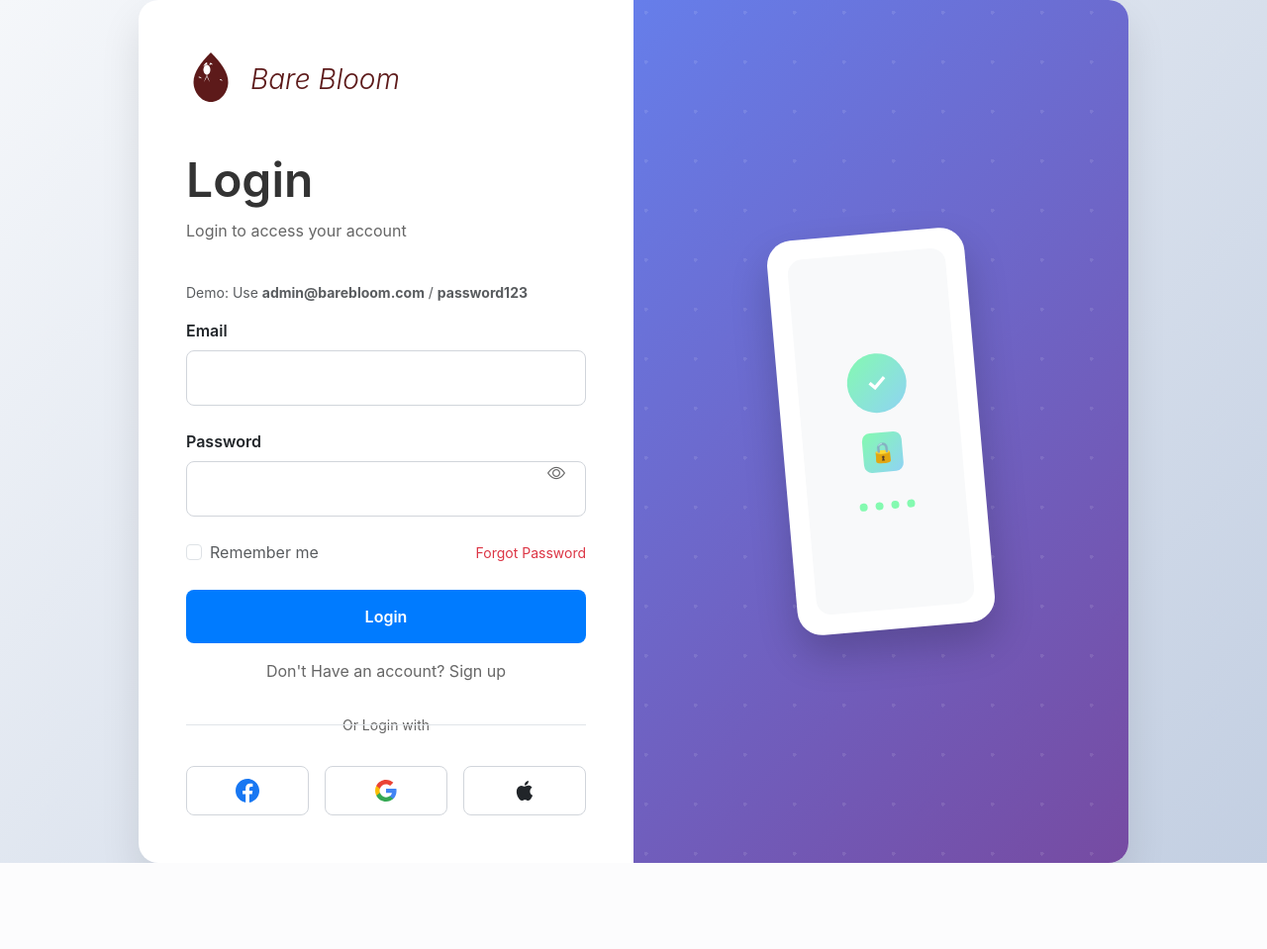
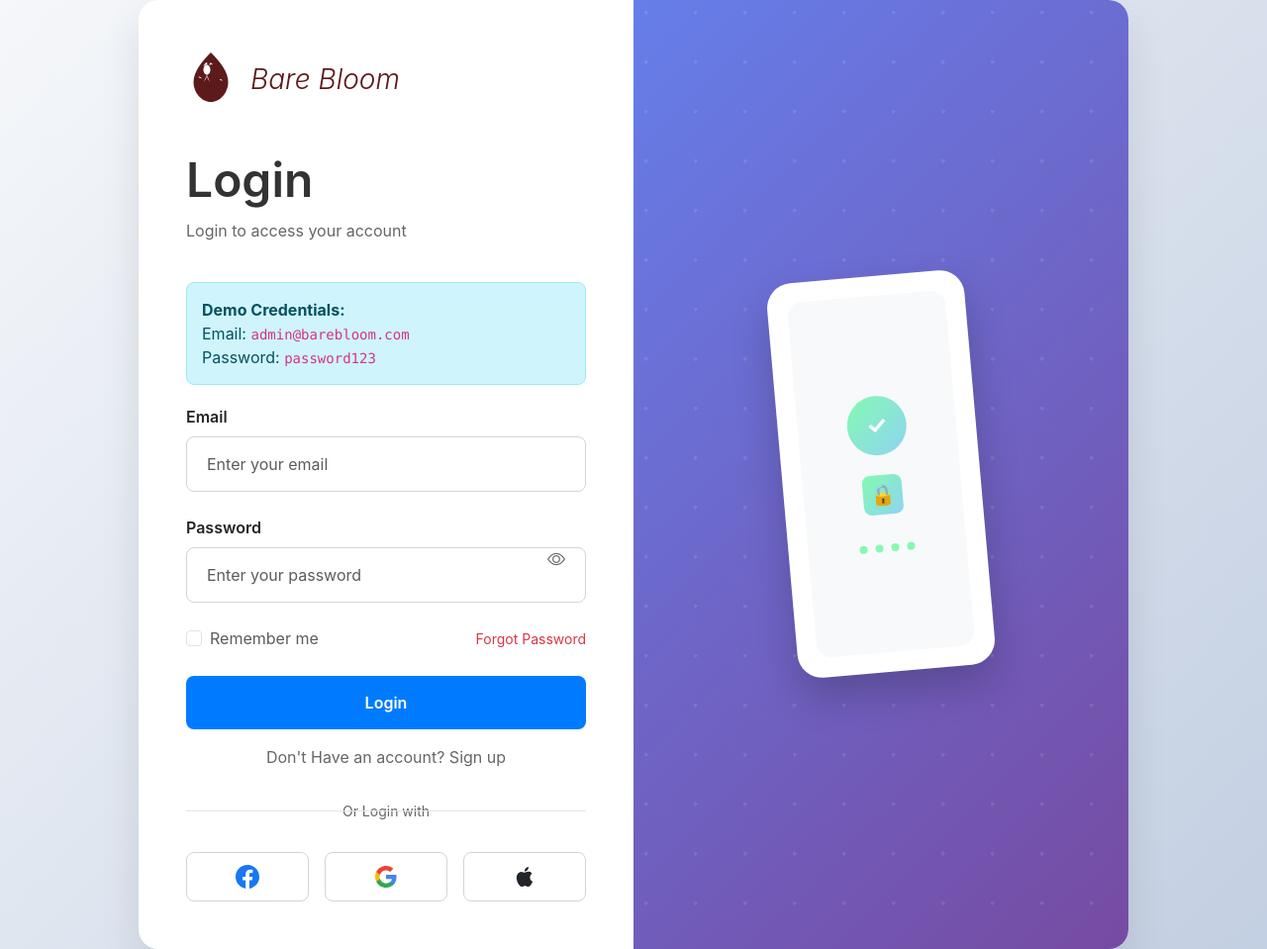
Before and after one commit to DvdTld/Resume-Website, a PHP site: page / in a window 1280 px wide. Shown: the whole page at 99% size. Before the commit the page ends 872 px from the top, so only its background shows below. Run offline with PHP 8.4, Linux system fonts and the light colour scheme.

Commit message:
Convert to session-based auth without database, update README and code
Co-authored-by: marcdavid.toledo <marcdavid.toledo@cvsu.edu.ph>

```diff
--- a/index.php
+++ b/index.php
@@ -1,5 +1,15 @@
 <?php
 session_start();
+
+// Demo users array (replace database)
+$demo_users = [
+    'admin@barebloom.com' => [
+        'password' => 'password123',
+        'first_name' => 'Admin',
+        'last_name' => 'User',
+        'email' => 'admin@barebloom.com'
+    ]
+];
 
 // Handle form submissions
 if ($_SERVER['REQUEST_METHOD'] === 'POST') {
@@ -8,14 +18,13 @@ if ($_SERVER['REQUEST_METHOD'] === 'POST') {
     if (isset($_POST['action'])) {
         switch ($_POST['action']) {
             case 'login':
-                // Basic login validation
                 $email = filter_var($_POST['email'], FILTER_SANITIZE_EMAIL);
                 $password = $_POST['password'];
 
-                // Simple demo authentication (replace with database logic)
-                if ($email === 'admin@barebloom.com' && $password === 'password123') {
+                if (isset($demo_users[$email]) && $demo_users[$email]['password'] === $password) {
                     $_SESSION['user_logged_in'] = true;
                     $_SESSION['user_email'] = $email;
+                    $_SESSION['user_name'] = $demo_users[$email]['first_name'] . ' ' . $demo_users[$email]['last_name'];
                     $response['success'] = true;
                     $response['message'] = 'Login successful!';
                 } else {
@@ -24,21 +33,23 @@ if ($_SERVER['REQUEST_METHOD'] === 'POST') {
                 break;
 
             case 'signup':
-                // Basic signup validation
                 $firstName = htmlspecialchars($_POST['firstName']);
                 $lastName = htmlspecialchars($_POST['lastName']);
                 $email = filter_var($_POST['email'], FILTER_SANITIZE_EMAIL);
                 $password = $_POST['password'];
                 $confirmPassword = $_POST['confirmPassword'];
 
-                if ($password !== $confirmPassword) {
+                if (isset($demo_users[$email])) {
+                    $response['message'] = 'Email already exists!';
+                } elseif ($password !== $confirmPassword) {
                     $response['message'] = 'Passwords do not match!';
                 } elseif (strlen($password) < 8) {
                     $response['message'] = 'Password must be at least 8 characters!';
                 } else {
-                    // In a real app, save to database
+                    // In a real app, this would save to database
+                    // For demo, we'll just simulate success
                     $response['success'] = true;
-                    $response['message'] = 'Account created successfully!';
+                    $response['message'] = 'Account created successfully! You can now login.';
                 }
                 break;
 
@@ -46,11 +57,10 @@ if ($_SERVER['REQUEST_METHOD'] === 'POST') {
                 $email = filter_var($_POST['email'], FILTER_SANITIZE_EMAIL);
 
                 if (filter_var($email, FILTER_VALIDATE_EMAIL)) {
-                    // In a real app, send email
                     $_SESSION['reset_email'] = $email;
                     $_SESSION['verification_code'] = '1234'; // Demo code
                     $response['success'] = true;
-                    $response['message'] = 'Password reset email sent!';
+                    $response['message'] = 'Password reset code sent to your email!';
                 } else {
                     $response['message'] = 'Please enter a valid email address!';
                 }
@@ -570,8 +595,12 @@ if (isset($_GET['logout'])) {
                         <h2 class="logo-text">Bare Bloom</h2>
                     </div>
                     <h1 class="auth-title">Welcome!</h1>
-                    <p class="auth-subtitle">You are successfully logged in as <?php echo htmlspecialchars($_SESSION['user_email']); ?></p>
-                    <a href="?logout=1" class="btn btn-primary-custom">Logout</a>
+                    <p class="auth-subtitle">Hello, <?php echo htmlspecialchars($_SESSION['user_name']); ?>!<br>
+                    You are successfully logged in as <strong><?php echo htmlspecialchars($_SESSION['user_email']); ?></strong></p>
+                    <div class="d-grid gap-2">
+                        <a href="?logout=1" class="btn btn-primary-custom">Logout</a>
+                        <small class="text-muted mt-2">Session started: <?php echo date('Y-m-d H:i:s'); ?></small>
+                    </div>
                 </div>
                 <?php else: ?>
 
@@ -598,19 +627,23 @@ if (isset($_GET['logout'])) {
 
                     <h1 class="auth-title">Login</h1>
                     <p class="auth-subtitle">Login to access your account</p>
-                    <p class="text-muted small">Demo: Use <strong>admin@barebloom.com</strong> / <strong>password123</strong></p>
+                    <div class="alert alert-info">
+                        <strong>Demo Credentials:</strong><br>
+                        Email: <code>admin@barebloom.com</code><br>
+                        Password: <code>password123</code>
+                    </div>
 
                     <div id="loginMessage"></div>
 
                     <form id="loginForm">
                         <div class="mb-4">
                             <label for="loginEmail" class="form-label fw-semibold">Email</label>
-                            <input type="email" class="form-control" id="loginEmail" name="email" placeholder="" required>
+                            <input type="email" class="form-control" id="loginEmail" name="email" placeholder="Enter your email" required>
                         </div>
 
                         <div class="mb-4 position-relative">
                             <label for="loginPassword" class="form-label fw-semibold">Password</label>
-                            <input type="password" class="form-control" id="loginPassword" name="password" placeholder="" required>
+                            <input type="password" class="form-control" id="loginPassword" name="password" placeholder="Enter your password" required>
                             <button type="button" class="password-toggle" onclick="togglePassword('loginPassword')">
                                 <i class="bi bi-eye"></i>
                             </button>
@@ -699,22 +732,22 @@ if (isset($_GET['logout'])) {
                         <div class="row g-3 mb-3">
                             <div class="col-6">
                                 <label for="firstName" class="form-label fw-semibold">First Name</label>
-                                <input type="text" class="form-control" id="firstName" name="firstName" placeholder="" required>
+                                <input type="text" class="form-control" id="firstName" name="firstName" placeholder="John" required>
                             </div>
                             <div class="col-6">
                                 <label for="lastName" class="form-label fw-semibold">Last Name</label>
-                                <input type="text" class="form-control" id="lastName" name="lastName" placeholder="" required>
+                                <input type="text" class="form-control" id="lastName" name="lastName" placeholder="Doe" required>
                             </div>
                         </div>
 
                         <div class="mb-3">
                             <label for="signupEmail" class="form-label fw-semibold">Email Address</label>
-                            <input type="email" class="form-control" id="signupEmail" name="email" placeholder="" required>
+                            <input type="email" class="form-control" id="signupEmail" name="email" placeholder="john@example.com" required>
                         </div>
 
                         <div class="mb-3 position-relative">
                             <label for="signupPassword" class="form-label fw-semibold">Password</label>
-                            <input type="password" class="form-control" id="signupPassword" name="password" placeholder="" required>
+                            <input type="password" class="form-control" id="signupPassword" name="password" placeholder="Create a strong password" required>
                             <button type="button" class="password-toggle" onclick="togglePassword('signupPassword')">
                                 <i class="bi bi-eye"></i>
                             </button>
@@ -722,7 +755,7 @@ if (isset($_GET['logout'])) {
 
                         <div class="mb-4 position-relative">
                             <label for="confirmPassword" class="form-label fw-semibold">Confirm Password</label>
-                            <input type="password" class="form-control" id="confirmPassword" name="confirmPassword" placeholder="" required>
+                            <input type="password" class="form-control" id="confirmPassword" name="confirmPassword" placeholder="Confirm your password" required>
                             <button type="button" class="password-toggle" onclick="togglePassword('confirmPassword')">
                                 <i class="bi bi-eye"></i>
                             </button>
@@ -807,7 +840,7 @@ if (isset($_GET['logout'])) {
                     <form id="forgotPasswordForm">
                         <div class="mb-4">
                             <label for="forgotEmail" class="form-label fw-semibold">Email</label>
-                            <input type="email" class="form-control" id="forgotEmail" name="email" placeholder="" required>
+                            <input type="email" class="form-control" id="forgotEmail" name="email" placeholder="Enter your email address" required>
                         </div>
 
                         <button type="submit" class="btn btn-primary-custom mb-4">Submit</button>
@@ -872,7 +905,9 @@ if (isset($_GET['logout'])) {
 
                     <h1 class="auth-title">Verify Code</h1>
                     <p class="auth-subtitle">An authentication code has been sent to your email.</p>
-                    <p class="text-muted small">Demo code: <strong>1234</strong></p>
+                    <div class="alert alert-info">
+                        <strong>Demo code:</strong> <code>1234</code>
+                    </div>
 
                     <div id="verifyMessage"></div>
 
@@ -927,7 +962,7 @@ if (isset($_GET['logout'])) {
                     <form id="setPasswordForm">
                         <div class="mb-3 position-relative">
                             <label for="newPassword" class="form-label fw-semibold">Create Password</label>
-                            <input type="password" class="form-control" id="newPassword" name="password" placeholder="" required>
+                            <input type="password" class="form-control" id="newPassword" name="password" placeholder="Create a strong password" required>
                             <button type="button" class="password-toggle" onclick="togglePassword('newPassword')">
                                 <i class="bi bi-eye"></i>
                             </button>
@@ -959,7 +994,7 @@ if (isset($_GET['logout'])) {
 
                         <div class="mb-4 position-relative">
                             <label for="confirmNewPassword" class="form-label fw-semibold">Confirm Password</label>
-                            <input type="password" class="form-control" id="confirmNewPassword" name="confirmPassword" placeholder="" required>
+                            <input type="password" class="form-control" id="confirmNewPassword" name="confirmPassword" placeholder="Confirm your password" required>
                             <button type="button" class="password-toggle" onclick="togglePassword('confirmNewPassword')">
                                 <i class="bi bi-eye"></i>
                             </button>
@@ -1287,6 +1324,7 @@ if (isset($_GET['logout'])) {
                             submitBtn.innerHTML = submitBtn.getAttribute('data-original-text');
                             submitBtn.style.background = '#007bff';
                             submitBtn.disabled = false;
+                            this.reset();
                         }, 2000);
                     } else {
                         submitBtn.innerHTML = '<i class="bi bi-x-circle me-2"></i>Error';
```
Also changed, not shown: other parts of index.php (+25 -8 lines), config.php (deleted, +0 -74 lines), setup_database.sql (deleted, +0 -51 lines), README.md.
